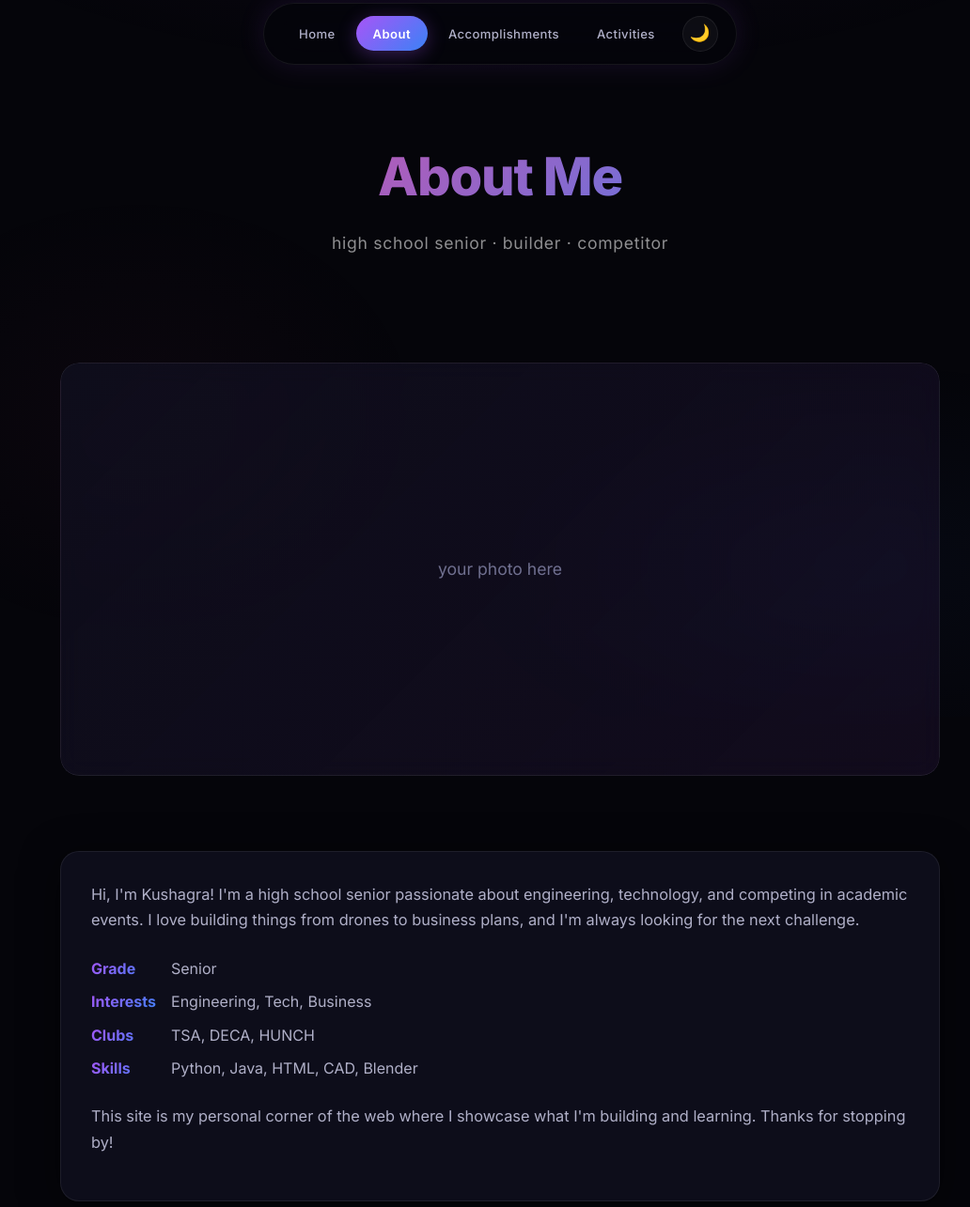
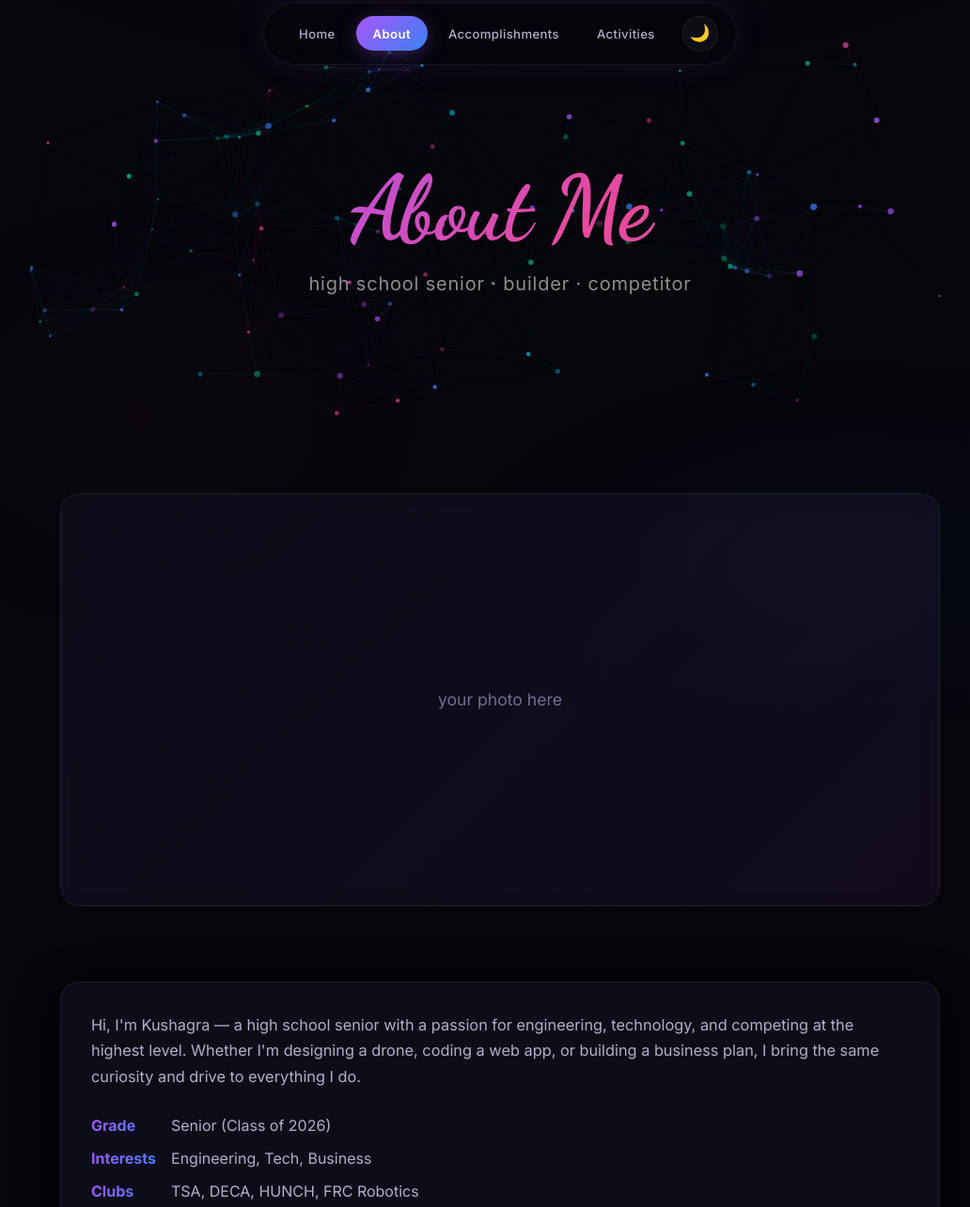
Before and after one commit to kushagra635/Website, a plain HTML site: page about.html in a window 1280 px wide. Shown: the part 37-1322 px from the top of the page at 94% size, without its empty margins (108-1140 px from the left). Drawn offline with Linux system fonts and the light colour scheme.

Commit message:
feat: canvas hero on About page, cache-bust stylesheet, update bio text

```diff
--- a/about.html
+++ b/about.html
@@ -7,7 +7,7 @@
   <link rel="preconnect" href="https://fonts.googleapis.com">
   <link rel="preconnect" href="https://fonts.gstatic.com" crossorigin>
   <link href="https://fonts.googleapis.com/css2?family=Inter:wght@400;600;700;800&family=Dancing+Script:wght@700&display=swap" rel="stylesheet">
-  <link rel="stylesheet" href="style.css">
+  <link rel="stylesheet" href="style.css?v=2">
 </head>
 <body>
   <div class="container">
@@ -19,13 +19,18 @@
       <button class="theme-btn" id="themeToggle" aria-label="Toggle theme"><span class="theme-icon">&#127769;</span></button>
     </nav>
 
-    <header>
-      <h1>About Me</h1>
-      <p>high school senior &middot; builder &middot; competitor</p>
-    </header>
+    <section class="hero hero-sm">
+      <div class="hero-bg" id="heroBg">
+        <canvas id="heroCanvas"></canvas>
+      </div>
+      <div class="hero-content">
+        <h1>About Me</h1>
+        <p>high school senior &middot; builder &middot; competitor</p>
+      </div>
+    </section>
 
     <section>
-      <div class="about-hero" id="aboutHero">
+      <div class="about-hero">
         <div class="about-image-placeholder">
           <div class="placeholder-text">your photo here</div>
         </div>
@@ -35,25 +40,27 @@
     <section>
       <div class="about-card reveal">
         <p>
-          Hi, I'm Kushagra! I'm a high school senior passionate about engineering,
-          technology, and competing in academic events. I love building things
-          from drones to business plans, and I'm always looking for the next challenge.
+          Hi, I'm Kushagra — a high school senior with a passion for engineering,
+          technology, and competing at the highest level. Whether I'm designing
+          a drone, coding a web app, or building a business plan, I bring the
+          same curiosity and drive to everything I do.
         </p>
 
         <div class="info-grid" style="display: grid; grid-template-columns: auto 1fr; gap: 0.5rem 1rem; margin: 1.5rem 0;">
           <span style="background: linear-gradient(135deg, var(--accent1), var(--accent3)); -webkit-background-clip: text; background-clip: text; -webkit-text-fill-color: transparent; font-weight: 700;">Grade</span>
-          <span style="color: var(--text-secondary);">Senior</span>
+          <span style="color: var(--text-secondary);">Senior (Class of 2026)</span>
           <span style="background: linear-gradient(135deg, var(--accent1), var(--accent3)); -webkit-background-clip: text; background-clip: text; -webkit-text-fill-color: transparent; font-weight: 700;">Interests</span>
           <span style="color: var(--text-secondary);">Engineering, Tech, Business</span>
           <span style="background: linear-gradient(135deg, var(--accent1), var(--accent3)); -webkit-background-clip: text; background-clip: text; -webkit-text-fill-color: transparent; font-weight: 700;">Clubs</span>
-          <span style="color: var(--text-secondary);">TSA, DECA, HUNCH</span>
+          <span style="color: var(--text-secondary);">TSA, DECA, HUNCH, FRC Robotics</span>
           <span style="background: linear-gradient(135deg, var(--accent1), var(--accent3)); -webkit-background-clip: text; background-clip: text; -webkit-text-fill-color: transparent; font-weight: 700;">Skills</span>
-          <span style="color: var(--text-secondary);">Python, Java, HTML, CAD, Blender</span>
+          <span style="color: var(--text-secondary);">Python, Java, HTML/CSS, CAD, Blender, After Effects</span>
         </div>
 
         <p>
-          This site is my personal corner of the web where I showcase what I'm
-          building and learning. Thanks for stopping by!
+          I'm always exploring new ways to build and create — from 3D modeling
+          and video editing to electrical engineering and software development.
+          This site is where I showcase my journey, projects, and accomplishments.
         </p>
       </div>
     </section>
@@ -64,7 +71,98 @@
   </div>
 
   <script>
-    const observer = new IntersectionObserver((entries) => {
+    const canvas = document.getElementById('heroCanvas');
+    const ctx = canvas.getContext('2d');
+    const heroBg = document.getElementById('heroBg');
+
+    let particles = [];
+    let animId;
+
+    function resize() {
+      const rect = heroBg.getBoundingClientRect();
+      canvas.width = rect.width;
+      canvas.height = rect.height;
+    }
+
+    const COLORS = ['#a855f7', '#ec4899', '#3b82f6', '#06b6d4', '#10b981'];
+
+    class Particle {
+      constructor() { this.reset(); }
+      reset() {
+        this.x = Math.random() * canvas.width;
+        this.y = Math.random() * canvas.height;
+        this.vx = (Math.random() - 0.5) * 0.5;
+        this.vy = (Math.random() - 0.5) * 0.5;
+        this.radius = Math.random() * 2.5 + 1;
+        this.color = COLORS[Math.floor(Math.random() * COLORS.length)];
+        this.alpha = Math.random() * 0.6 + 0.2;
+      }
+      update() {
+        this.x += this.vx;
+        this.y += this.vy;
+        if (this.x < 0 || this.x > canvas.width || this.y < 0 || this.y > canvas.height) {
+          this.reset();
+        }
+      }
+      draw() {
+        ctx.beginPath();
+        ctx.arc(this.x, this.y, this.radius, 0, Math.PI * 2);
+        ctx.fillStyle = this.color;
+        ctx.globalAlpha = this.alpha;
+        ctx.fill();
+        ctx.globalAlpha = 1;
+      }
+    }
+
+    const NUM_PARTICLES = 100;
+
+    function init() {
+      resize();
+      particles = [];
+      for (let i = 0; i < NUM_PARTICLES; i++) {
+        particles.push(new Particle());
+      }
+    }
+
+    function drawConnections() {
+      for (let i = 0; i < particles.length; i++) {
+        for (let j = i + 1; j < particles.length; j++) {
+          const dx = particles[i].x - particles[j].x;
+          const dy = particles[i].y - particles[j].y;
+          const dist = Math.sqrt(dx * dx + dy * dy);
+          if (dist < 150) {
+            const alpha = (1 - dist / 150) * 0.2;
+            ctx.beginPath();
+            ctx.moveTo(particles[i].x, particles[i].y);
+            ctx.lineTo(particles[j].x, particles[j].y);
+            ctx.strokeStyle = particles[i].color;
+            ctx.globalAlpha = alpha;
+            ctx.lineWidth = 0.6;
+            ctx.stroke();
+            ctx.globalAlpha = 1;
+          }
+        }
+      }
+    }
+
+    function animate() {
+      ctx.clearRect(0, 0, canvas.width, canvas.height);
+      particles.forEach(p => { p.update(); p.draw(); });
+      drawConnections();
+      animId = requestAnimationFrame(animate);
+    }
+
+    init();
+    animate();
+
+    window.addEventListener('resize', resize);
+
+    window.addEventListener('scroll', () => {
+      const fade = Math.max(0, 1 - window.scrollY / 500);
+      heroBg.style.opacity = fade;
+    });
+
+    const revealObserver = new IntersectionObserver((entries) => {
       entries.forEach(entry => {
         if (entry.isIntersecting) {
           entry.target.classList.add('visible');
@@ -73,15 +171,7 @@
     }, { threshold: 0.2 });
 
     document.querySelectorAll('.reveal, .reveal-left, .reveal-right, .reveal-scale')
-      .forEach(el => observer.observe(el));
-
-    window.addEventListener('scroll', () => {
-      const hero = document.getElementById('aboutHero');
-      if (hero) {
-        const fade = Math.max(0, 1 - window.scrollY / 350);
-        hero.style.opacity = fade;
-      }
-    });
+      .forEach(el => revealObserver.observe(el));
 
     const themeBtn = document.getElementById('themeToggle');
     const saved = localStorage.getItem('theme');
```
Also changed, not shown: accomplishments.html (+1 -1 lines), activities.html (+1 -1 lines), index.html (+1 -1 lines).
